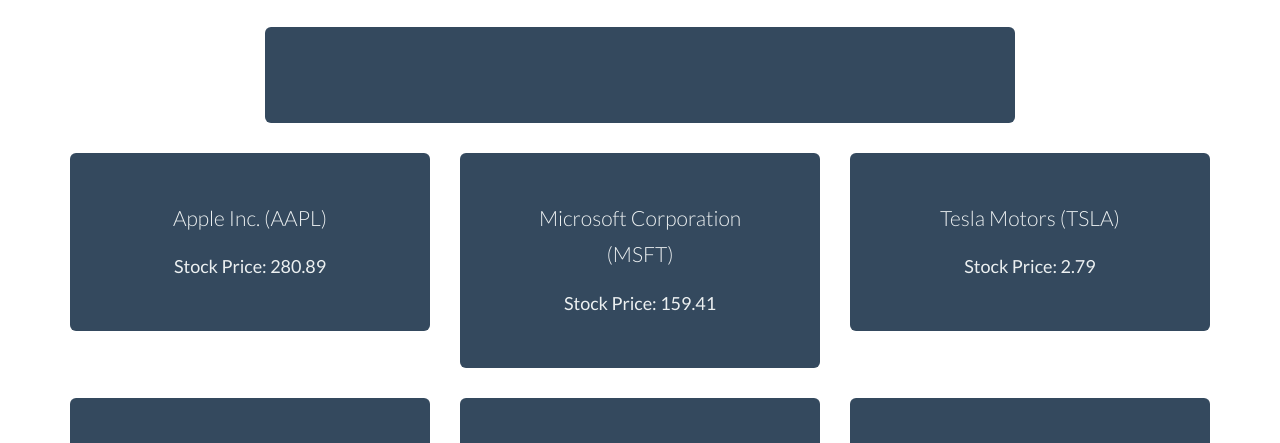
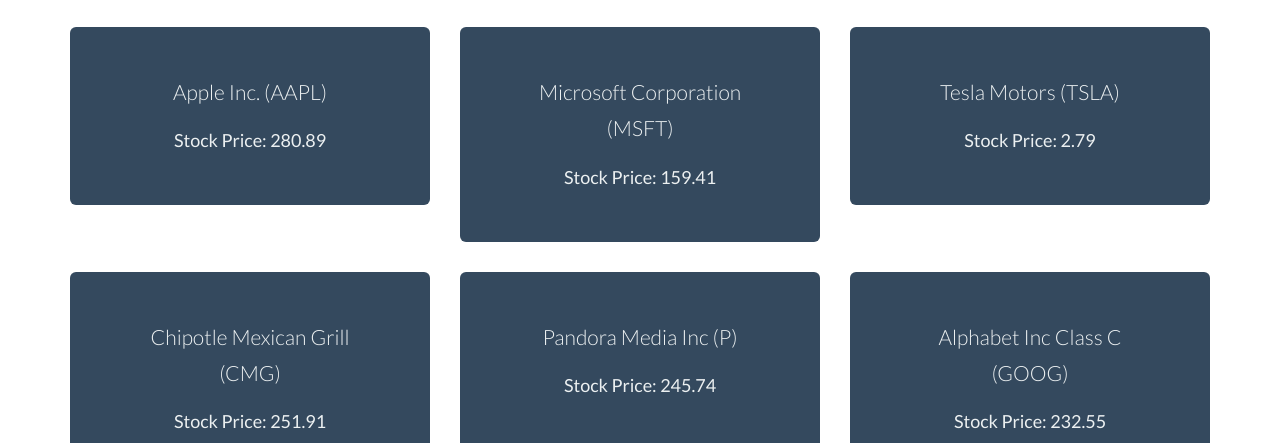
Before and after one commit to naeem1997/The-Finance-Oracle, a website: page index.html in a window 1280 px wide. Shown: the part 327-770 px from the top of the page. Drawn offline with nearby package versions, Linux system fonts and the light colour scheme; files that its build step writes are made by us from their sources.

Commit message:
deleted line

```diff
--- a/index.html
+++ b/index.html
@@ -63,16 +63,6 @@
           <div class="col-md-2"></div>
         </div>
     </section>
-    <section>
-      <div class="row">
-        <div class="col-md-2"></div>
-        <div class="col-md-8">
-          <div class="jumbotron jumbotron-asphalt text-centered">
-
-          </div>
-        </div>
-        <div class="col-md-2"></div>
-      </div>
       <div class="row">
         <div class="col-md-4">
           <div class="jumbotron jumbotron-asphalt text-centered">
@@ -157,7 +147,7 @@
       </div>
     <div class="col-md-4">
       <div class="jumbotron jumbotron-asphalt text-centered">
-        <p> Wells Fargo & Co(WFC)</p>
+        <p> Wells Fargo & Co (WFC)</p>
         <div id='sp8'></div>
         <script>
           var price = ((Math.random() * 300.00) + 0.00).toFixed(2);
```
